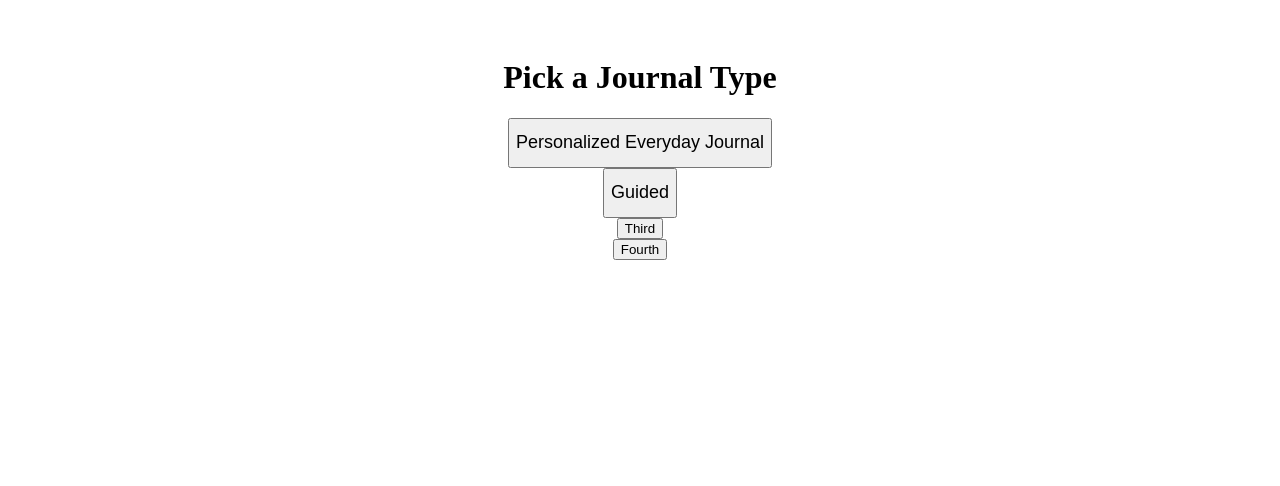
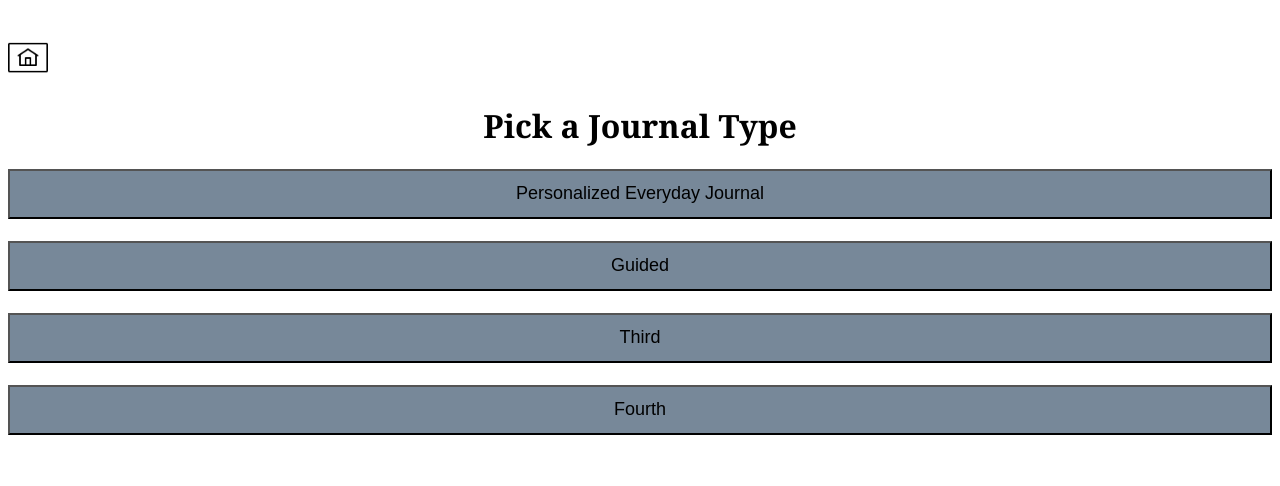
Before and after one commit to Lucid-art/Team-8-Project, a Flask app: page /entryType in a window 1280 px wide. Shown: the top 486 px of the page. Run offline with Flask 2, Linux system fonts and the light colour scheme.

Commit message:
completed html with working pages

```diff
--- a/static/style.css
+++ b/static/style.css
@@ -1,3 +1,7 @@
+body{
+    font-family: Georgia, 'Times New Roman', Times, serif;
+}
+
 #main{
     display: inline;
     text-align: center;
@@ -6,18 +10,12 @@
 hr {
     color: blue;
     width: 100%;
-    margin-left: 60px;
-    margin-right: 60px;
+    margin-left: 90px;
+    margin-right: 90px;
 }
 
 #wrap{
     text-align: center;
-}
-
-
-.body {
-    margin: 0px;
-    padding: 0px;
 }
 
 .bar{
@@ -330,10 +328,45 @@ body {
 
 .everyday{
     height: 50px;
+    width: 100%;
     font-size: large;
+    background-color: lightslategray;
 }
 
 .guided{
     height: 50px;
+    width: 100%;
     font-size: large;
+    background-color: lightslategray;
 }
+
+.third{
+    height: 50px;
+    width: 100%;
+    font-size: large;
+    background-color: lightslategray;
+}
+
+.fourth{
+    height: 50px;
+    width: 100%;
+    font-size: large;
+    background-color: lightslategray;
+}
+
+.back{
+    width: 40px;
+    height: 40px;
+}
+
+.book{
+    margin-left: 30px;
+    height: 30px;
+    width: 30px;
+}
+
+.home{
+    margin-left: 8px;
+    height: 40px;
+    width: 40px;
+}
--- a/templates/entryType.html
+++ b/templates/entryType.html
@@ -8,23 +8,35 @@
 </head>
 <body>
 
+    <div class = "icon">
+       <a href = "/pomodoro"> <img src = "/static/home-screen.png" class = "back"></a>
+    </div>
+
     <div id = "wrap">
         <h1>Pick a Journal Type</h1>
         <form>
             <button type = "submit" formaction = "/everyday" class = "everyday"> Personalized Everyday Journal</button>
         </form>
 
+        <br>
+
         <form>
             <button type = "submit" formaction = "/guided" class = "guided"> Guided</button>
         </form>
+
+        <br>
 
         <form>
             <button type = "submit" formaction = "#" class = "third"> Third</button>
         </form>
 
+        <br>
+
         <form>
             <button type = "submit" formaction = "#" class = "fourth"> Fourth</button>
         </form>
+
+        <br>
 
     </div>
 
--- a/templates/pomodoro.html
+++ b/templates/pomodoro.html
@@ -18,8 +18,8 @@
 
     <div id = "main">
         <p><b>Pomodoro and Journaling</b>  <a href = "/entryType">
-            <img alt="/entryType" src="https://www.clipartmax.com/png/small/46-466028_around-the-library-books-circle-icon-png.png" width= "100" height= "100">
-        </a>    </p><hr>
+            <img class = "book" alt="/entryType" src="/static/book.png" width= "80" height= "80">
+        </a> <a href = "/"> <img src = "/static/home-screen.png" class = "home"></a>   </p><hr>
     </div>
 
         <!-- Header -->
```
Also changed, not shown: static/book.png (added), static/home-screen.png (added), static/journal.webp (added).
